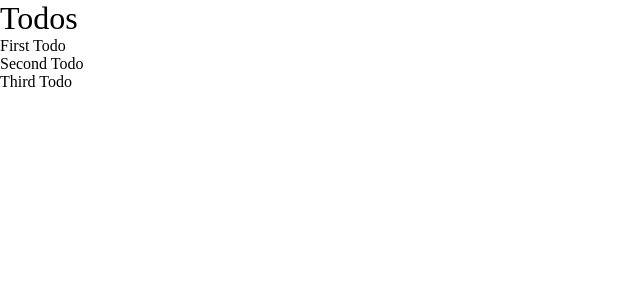
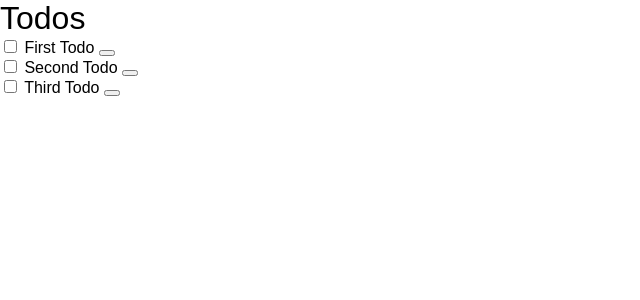
Before and after one commit to TORTO21/AngularTodoList, an Angular app: page / in a window 1280 px wide. Shown: the top 300 px of the page, without its empty margins (0-640 px from the left). Built offline with nearby package versions, Linux system fonts and the light colour scheme.

Commit message:
move models folder | update TodoItem component

```diff
--- a/src/app/components/todo-item/todo-item.component.html
+++ b/src/app/components/todo-item/todo-item.component.html
@@ -1 +1,7 @@
-<p>{{ todo.title }}</p>
+<div>
+  <p>
+    <input type="checkbox" name="" id="">
+    {{ todo.title }}
+    <button class="del"></button>
+  </p>
+</div>
--- a/src/app/components/todo-item/todo-item.component.ts
+++ b/src/app/components/todo-item/todo-item.component.ts
@@ -1,4 +1,5 @@
 import { Component, OnInit, Input } from '@angular/core';
+import { Todo } from 'src/app/models/Todo'
 
 @Component({
   selector: 'app-todo-item',
--- a/src/styles.css
+++ b/src/styles.css
@@ -11,6 +11,7 @@ body, h1, h2, h3, h4, h5, h6, p, ol, ul {
   margin: 0;
   padding: 0;
   font-weight: normal;
+  font-family: Arial, Helvetica, sans-serif;
 }
 
 ol, ul {
@@ -21,3 +22,20 @@ img {
   max-width: 100%;
   height: auto;
 }
+
+.container {
+  padding: 0 1rem;
+}
+
+.btn {
+  display: inline-block;
+  border: none;
+  background: #555;
+  color: #fff;
+  padding: 7px 20px;
+  cursor: pointer;
+}
+
+.btn:hover {
+  background: #666
+}
```
Also changed, not shown: src/app/models/Todo.ts (renamed from src/app/components/models/Todo.ts).
